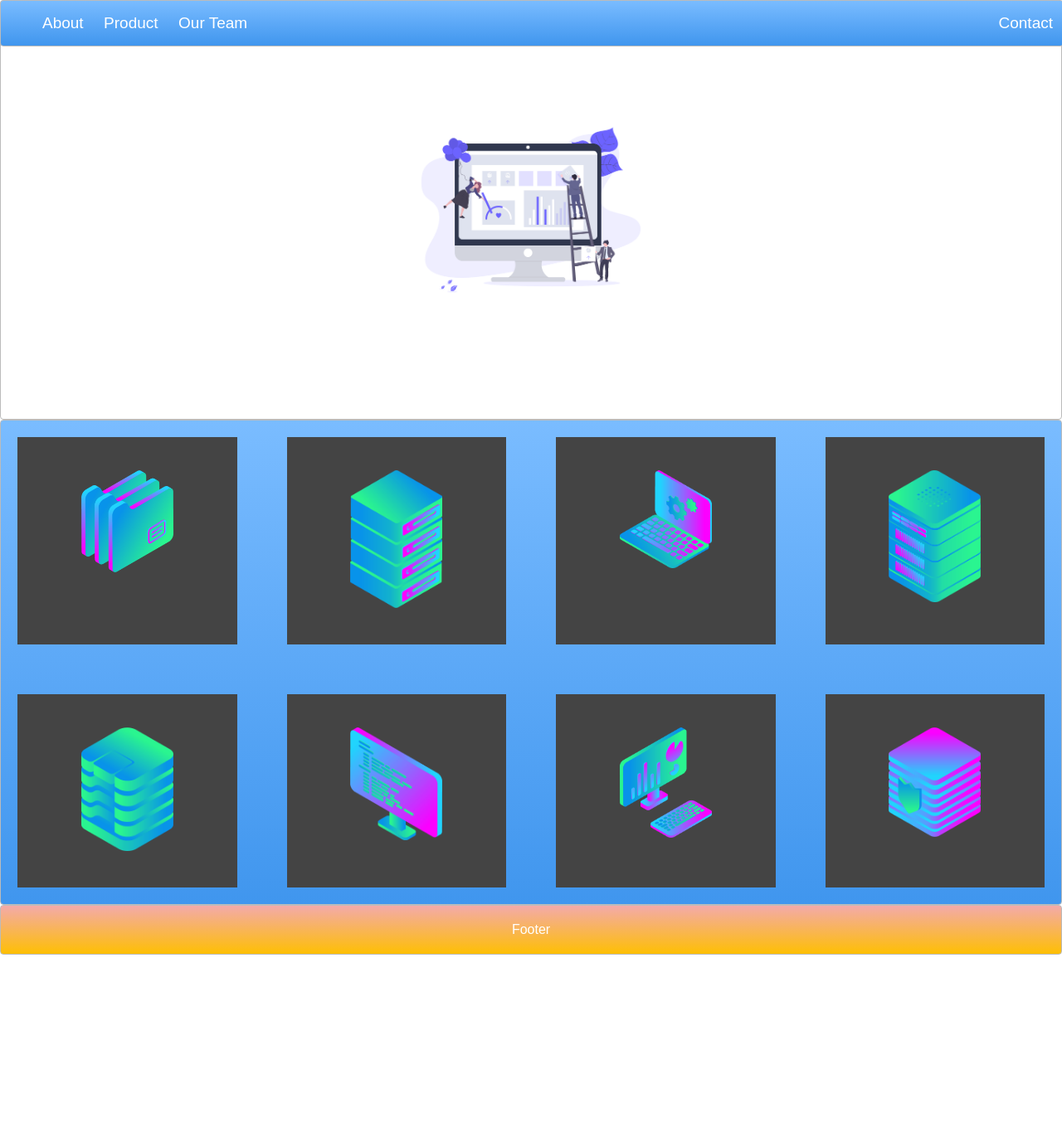
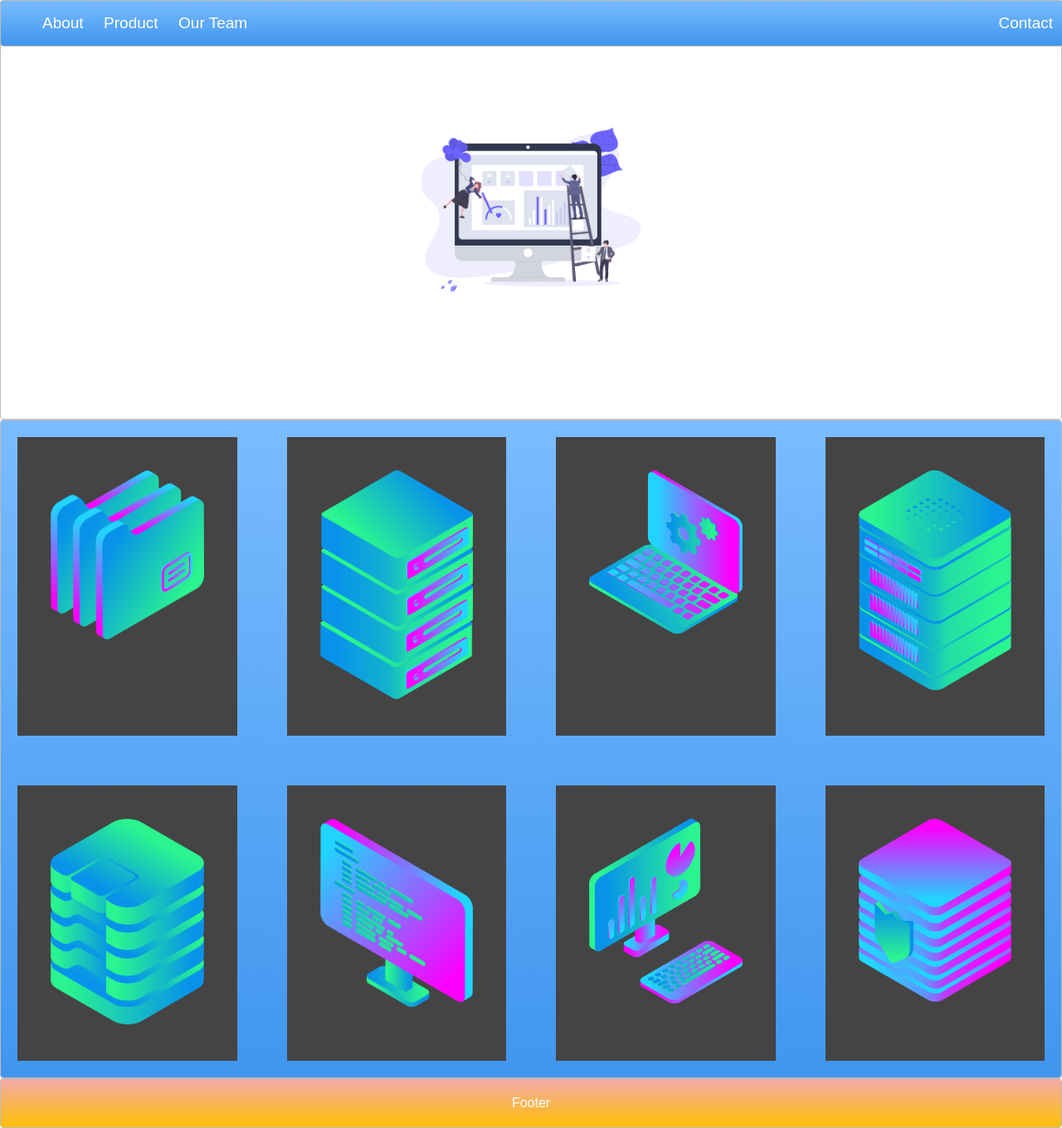
Before and after one commit to jcode-001/Web-Template, a plain HTML site: page index.html in a window 1280 px wide. Shown: the whole page at 83% size. Before the commit the page ends 1151 px from the top, so only its background shows below. Drawn offline with Linux system fonts and the light colour scheme.

Commit message:
Update layoutpage.css

```diff
--- a/layoutpage.css
+++ b/layoutpage.css
@@ -45,15 +45,16 @@ a{
     grid-gap: 20px;
     display: grid;
     text-align: center;
-    grid-template-columns:  repeat(auto-fill,minmax(250px,1fr));
+    grid-template-columns:  repeat(auto-fill,minmax(300px,1fr));
 
 }
 .grid{
     background-color: #444;
     padding: 40px;
     margin: 20px;
-
-
+}
+.grid > img{
+    width: 100%;
 }
 img{
     width: 60%;
```
